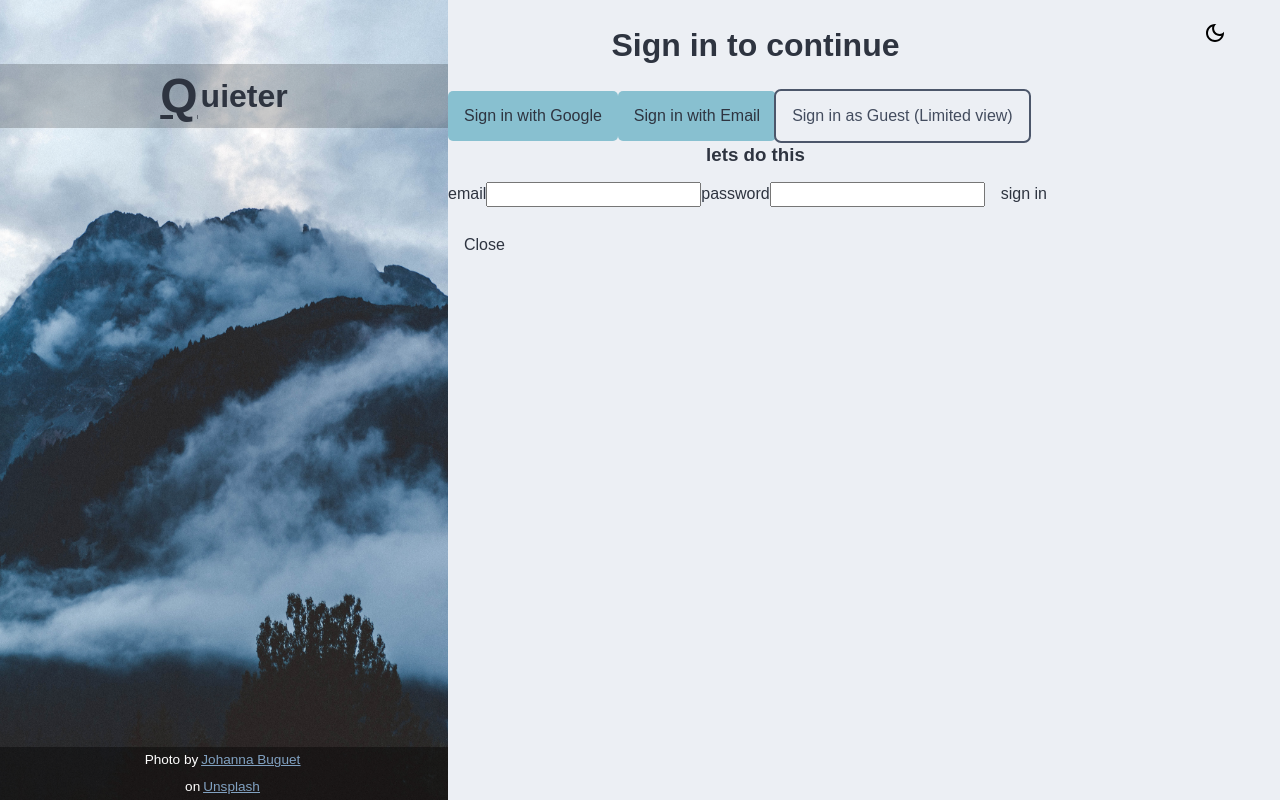
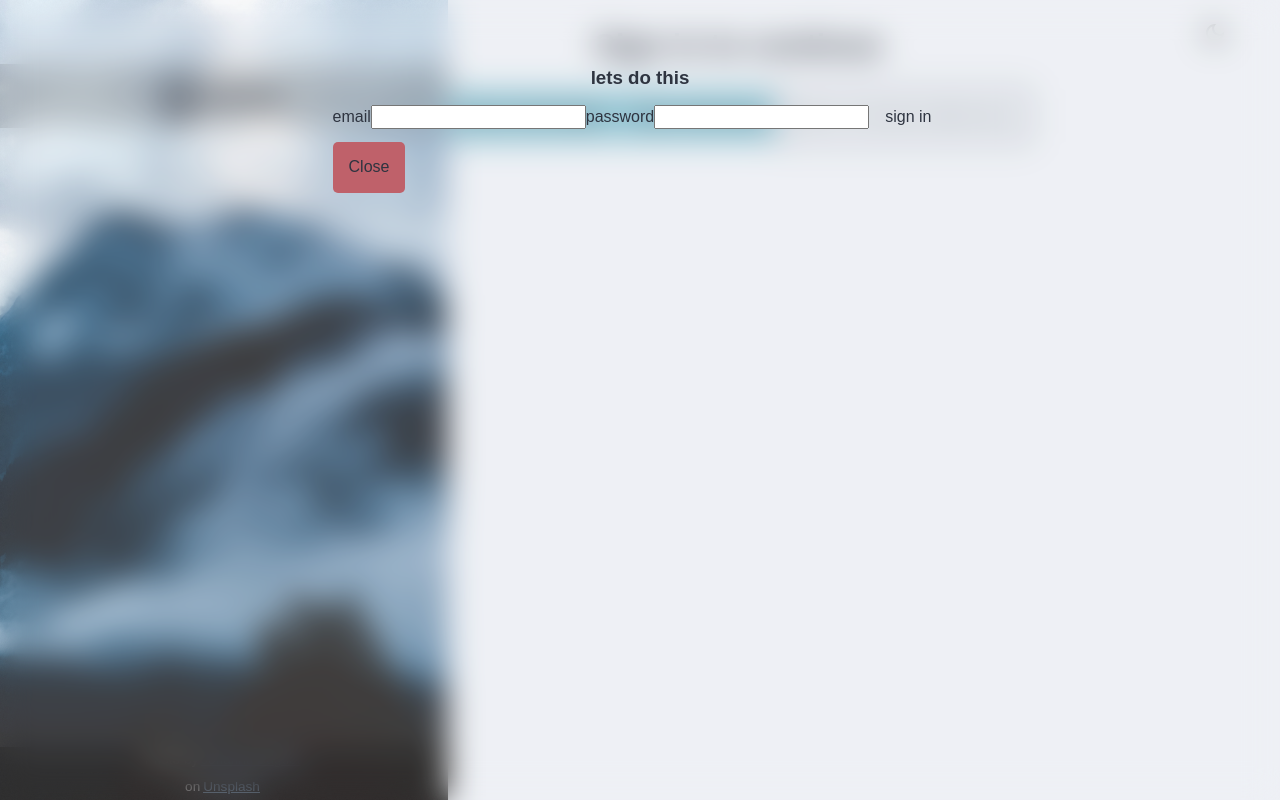
Before and after one commit to 01zulfi/quieter, a React (Create React App) app: page /sign-in in a window 1280 px wide. Both pictures are taken after a click on the button "Sign in with Email". Built offline with nearby package versions, Linux system fonts and the light colour scheme.

Commit message:
Style Modal.tsx

```diff
--- a/src/components/Modal.tsx
+++ b/src/components/Modal.tsx
@@ -1,18 +1,42 @@
 import React, { FC } from 'react';
+import styled from 'styled-components';
 import Button from './Button';
 
 interface ModalProps {
   closeModal: React.MouseEventHandler<HTMLButtonElement>;
 }
 
+const ModalWrapper = styled.section`
+  width: 100vw;
+  height: 100vh;
+  position: absolute;
+  left: 0;
+  top: 0;
+  background: rgba(255, 255, 255, 0.1);
+  backdrop-filter: blur(1rem);
+  display: flex;
+  justify-content: center;
+`;
+
+const ContentWrapper = styled.section`
+  margin-top: 4rem;
+`;
+
 const Modal: FC<ModalProps> = function Modal({ closeModal, children }) {
   return (
-    <section>
-      <div>{children}</div>
-      <div>
-        <Button type="button" textContent="Close" clickHandler={closeModal} />
-      </div>
-    </section>
+    <ModalWrapper>
+      <ContentWrapper>
+        <div>{children}</div>
+        <div>
+          <Button
+            type="button"
+            textContent="Close"
+            clickHandler={closeModal}
+            status="red"
+          />
+        </div>
+      </ContentWrapper>
+    </ModalWrapper>
   );
 };
 
```
